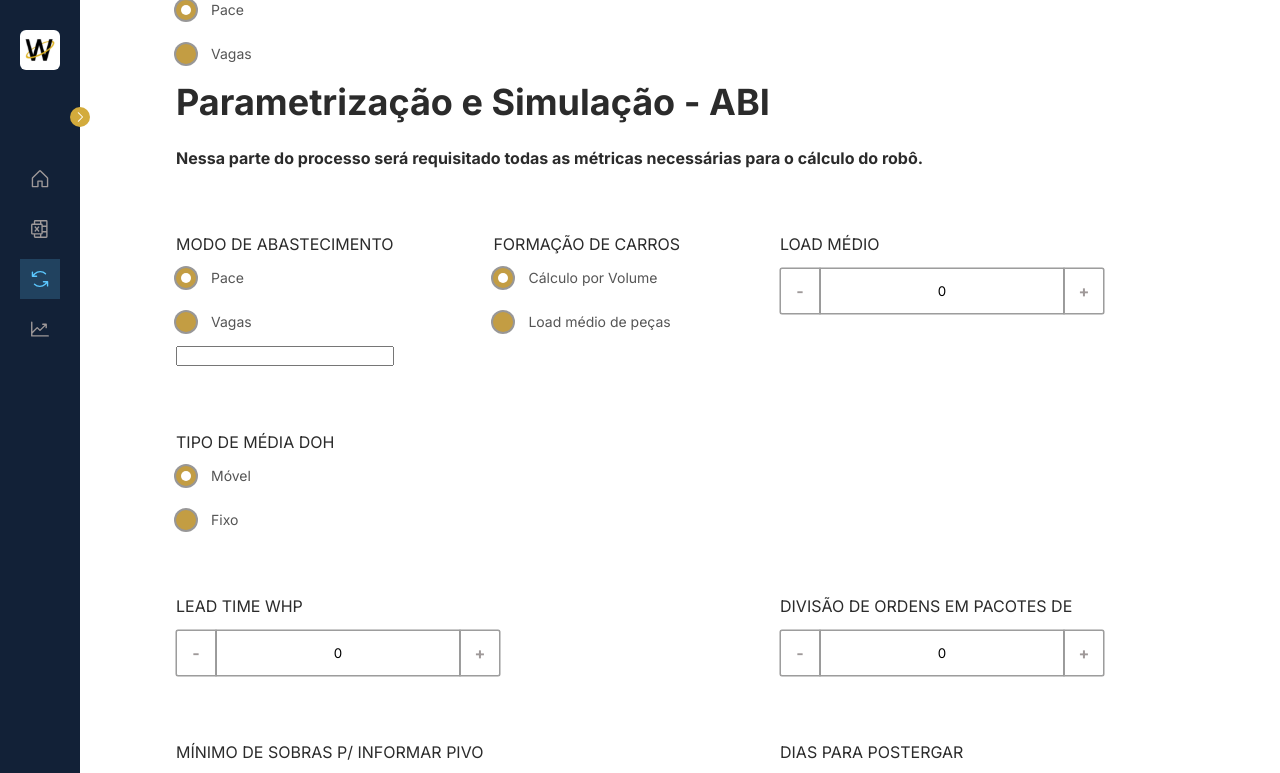
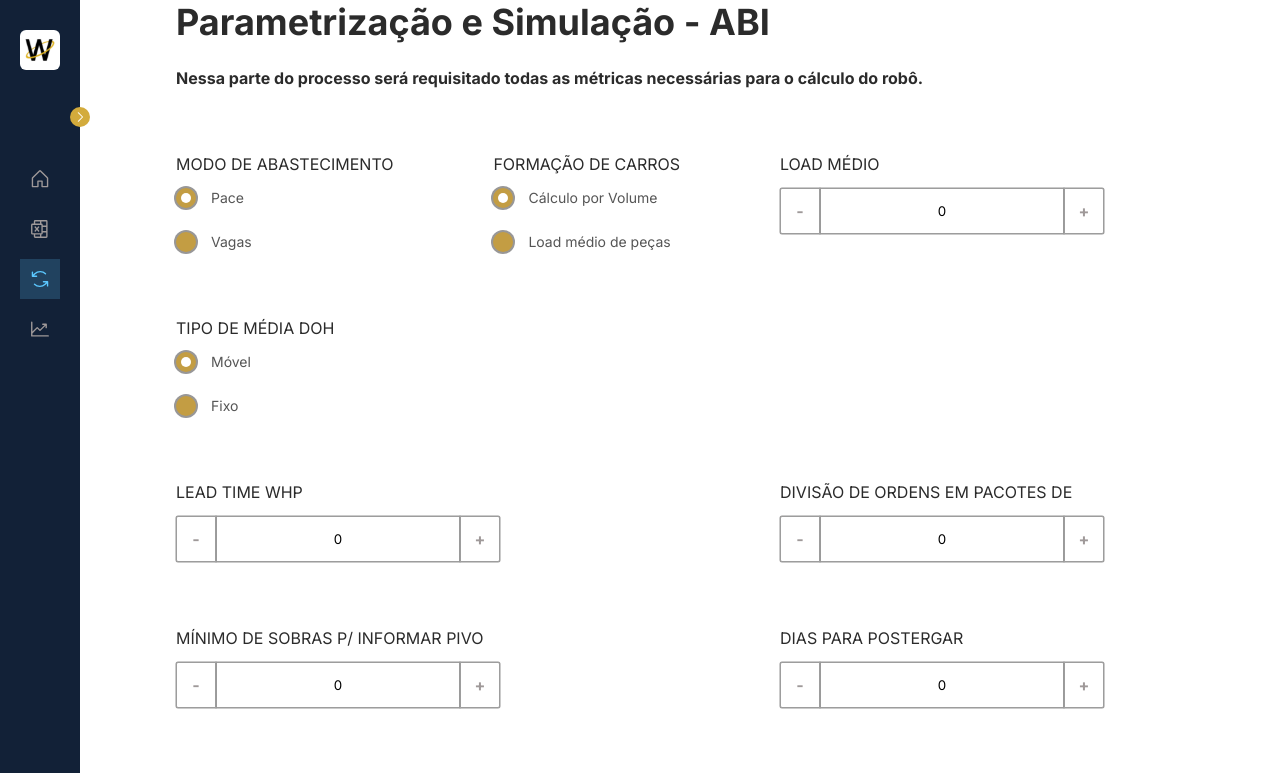
Before and after one commit to Gabrielivensdds/abastecimento-inteligente, a React (Vite) app: page /Form in a window 1280 px wide. Shown: the top 773 px of the page. Built offline with nearby package versions, Linux system fonts and the light colour scheme.

Commit message:
cotinues react hook form

```diff
--- a/src/components/InputIncremetal/index.tsx
+++ b/src/components/InputIncremetal/index.tsx
@@ -1,7 +1,11 @@
 import { useState } from 'react'
 import { Container, DecrementButton, IncrementButton, Input } from './styles'
 
-export function InputIncremental() {
+interface InputIncrementalProps {
+  onValueChange: (value: string) => void
+}
+
+export function InputIncremental({ onValueChange }: InputIncrementalProps) {
   const [value, setValue] = useState(0)
 
   const handleIncrement = () => {
@@ -13,6 +17,10 @@ export function InputIncremental() {
       setValue(value - 1)
     }
   }
+  function handleSetValue(value: string) {
+    setValue(Number(value))
+    onValueChange(value)
+  }
 
   return (
     <Container>
@@ -20,7 +28,7 @@ export function InputIncremental() {
       <Input
         type="number"
         value={value}
-        onChange={(e) => setValue(Number(e.target.value))}
+        onChange={(e) => handleSetValue(e.target.value)}
       />
       <IncrementButton type="button" onClick={handleIncrement} />
     </Container>
--- a/src/components/RadioGroup/index.tsx
+++ b/src/components/RadioGroup/index.tsx
@@ -13,12 +13,16 @@ interface Option {
 
 interface RadioGroupProps {
   options: Option[]
-  onChange: (selectedOptions: string) => string
+  onChange: (selectedOptions: string) => void
 }
 
-export function RadioGroup({ options }: RadioGroupProps) {
+export function RadioGroup({ options, onChange }: RadioGroupProps) {
   return (
-    <RadioGroupRoot aria-label="View density" defaultValue={options[0].value}>
+    <RadioGroupRoot
+      aria-label="View density"
+      defaultValue={options[0].value}
+      onValueChange={onChange}
+    >
       {options.map((option) => (
         <Flex key={option.value}>
           <RadioGroupItem value={option.value} id={option.value}>
--- a/src/pages/Form/index.tsx
+++ b/src/pages/Form/index.tsx
@@ -1,4 +1,3 @@
-import { FormEvent, useState } from 'react'
 import { useForm, Controller } from 'react-hook-form'
 import { MultiSelect } from '../../components/MultiSelect'
 import { RadioGroup } from '../../components/RadioGroup'
@@ -15,17 +14,6 @@ import {
   StyledForm,
   TitleFormConteiner,
 } from './styles'
-
-export function FormPage() {
-  const [selectedOptions, setSelectedOptions] = useState<(typeof Option)[]>([])
-
-  const handleCreateSimulation = (data: any) => {
-    console.log(data)
-    event.preventDefault()
-    console.log('Opcoes selecionadas:', selectedOptions)
-  }
-
-  const { register, handleSubmit, control } = useForm()
 
 const options = [
   { value: '1054', label: '1054' },
@@ -50,22 +38,21 @@ export function FormPage() {
   { value: 'fixo', label: 'Fixo' },
 ]
 
-  function handleChange(value: string) {
-    return value
+export function FormPage() {
+  const handleCreateSimulation = (data: any) => {
+    console.log(data)
   }
+
+  const { register, handleSubmit, control } = useForm({
+    defaultValues: {
+      RGModAbast: optionsModAB[0].value,
+      RGFormCar: optionsFormCar[0].value,
+      RGLoadMed: '0',
+    },
+  })
+
   return (
     <StyledForm onSubmit={handleSubmit(handleCreateSimulation)}>
-      <Controller
-        name="xxxxxx"
-        control={control}
-        render={({ field }) => (
-          <RadioGroup
-            options={optionsModAB}
-            {...field}
-            onChange={handleChange}
-          />
-        )}
-      />
       <TitleFormConteiner>
         <Title>Parametrização e Simulação - ABI</Title>
         <SubTitle>
@@ -76,16 +63,34 @@ export function FormPage() {
       <LineFormConteiner>
         <ItemFormConteiner>
           <Text>MODO DE ABASTECIMENTO</Text>
-          <RadioGroup options={optionsModAB} {...register('ModAbast')} />
-          <input {...register('xxt')}></input>
+          <Controller
+            name="RGModAbast"
+            control={control}
+            render={({ field }) => (
+              <RadioGroup options={optionsModAB} onChange={field.onChange} />
+            )}
+          />
         </ItemFormConteiner>
         <ItemFormConteiner>
           <Text>FORMAÇÃO DE CARROS</Text>
-          <RadioGroup options={optionsFormCar} {...register('FormCar')} />
+
+          <Controller
+            name="RGFormCar"
+            control={control}
+            render={({ field }) => (
+              <RadioGroup options={optionsFormCar} onChange={field.onChange} />
+            )}
+          />
         </ItemFormConteiner>
         <ItemFormConteiner>
           <Text>LOAD MÉDIO</Text>
-          <InputIncremental {...register('LoadMed')} />
+          <Controller
+            name="RGLoadMed"
+            control={control}
+            render={({ field }) => (
+              <InputIncremental onValueChange={field.onChange} />
+            )}
+          />
         </ItemFormConteiner>
       </LineFormConteiner>
       <LineFormConteiner>
```
Lines whose indentation alone changed are shown as unchanged.
